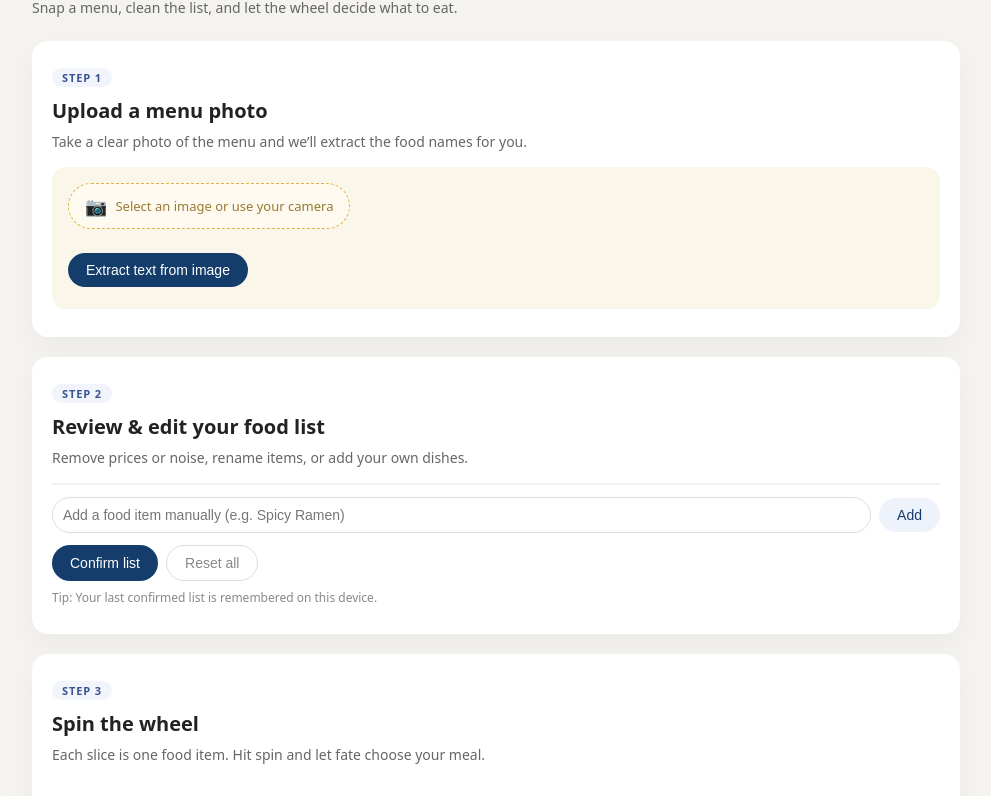
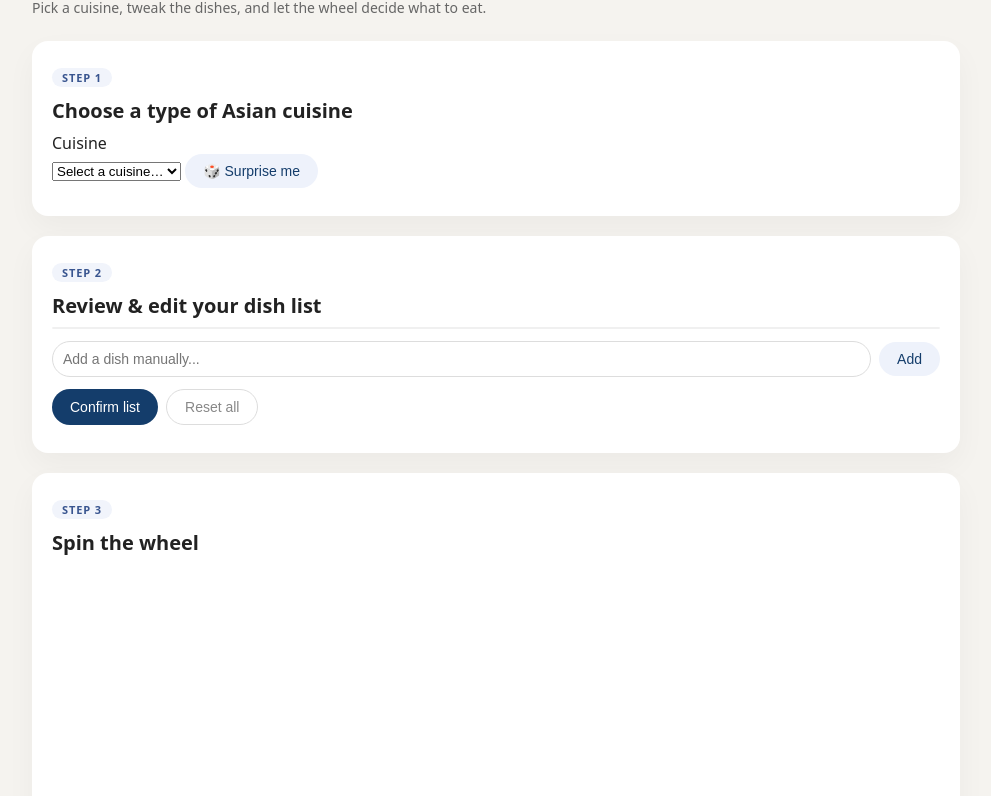
Before and after one commit to skyr3339/asian-cuisine-picker-wheel-with-maps, a plain HTML site: page index.html in a window 1280 px wide. Shown: the part 85-881 px from the top of the page, without its empty margins (144-1135 px from the left). Drawn offline with nearby package versions, Linux system fonts and the light colour scheme; a small style sheet from the web is missing.

Commit message:
Update index.html

```diff
--- a/index.html
+++ b/index.html
@@ -2,19 +2,27 @@
 <html lang="en">
 <head>
   <meta charset="UTF-8" />
-  <title>Food Menu Spinner</title>
+  <title>Asian Cuisine Spinner</title>
+
   <link rel="stylesheet" href="style.css" />
-  <!-- Tesseract.js CDN -->
-  <script src="https://unpkg.com/tesseract.js@4.0.2/dist/tesseract.min.js"></script>
+
+  <!-- Leaflet CSS -->
+  <link
+    rel="stylesheet"
+    href="https://unpkg.com/leaflet@1.9.4/dist/leaflet.css"
+    integrity="sha256-sA+e2tu8CjQbCM1j4036whhtjfiVxz41IrT9YvCj0uA="
+    crossorigin=""
+  />
 </head>
+
 <body>
   <main class="app-shell">
     <header class="app-header">
       <div class="header-row">
         <div class="header-text">
-          <h1>Food Menu Spinner</h1>
+          <h1>Asian Cuisine Spinner</h1>
           <p class="subtitle">
-            Snap a menu, clean the list, and let the wheel decide what to eat.
+            Pick a cuisine, tweak the dishes, and let the wheel decide what to eat.
           </p>
         </div>
         <button id="themeToggle" class="ghost-btn theme-toggle" type="button">
@@ -23,66 +31,71 @@
       </div>
     </header>
 
-    <!-- Step 1: Upload & OCR -->
+    <!-- Step 1 -->
     <section class="section-box">
       <div class="step-label">Step 1</div>
-      <h2>Upload a menu photo</h2>
-      <p class="section-desc">
-        Take a clear photo of the menu and we’ll extract the food names for you.
-      </p>
+      <h2>Choose a type of Asian cuisine</h2>
 
-      <div class="upload-box">
-        <label for="menuImageInput" class="upload-label">
-          <span class="upload-icon">📷</span>
-          <span>Select an image or use your camera</span>
-        </label>
-        <input id="menuImageInput" type="file" accept="image/*" capture="environment" />
+      <div class="cuisine-box">
+        <label class="cuisine-label">Cuisine</label>
 
-        <div id="imagePreviewWrapper" class="image-preview-wrapper">
-          <img id="menuImagePreview" alt="Menu preview" />
+        <div class="cuisine-row">
+          <select id="cuisineSelect" class="cuisine-select">
+            <option value="">Select a cuisine…</option>
+
+            <optgroup label="East Asia">
+              <option value="Japanese">Japanese</option>
+              <option value="Chinese">Chinese</option>
+              <option value="Korean">Korean</option>
+              <option value="Taiwanese">Taiwanese</option>
+            </optgroup>
+
+            <optgroup label="Southeast Asia">
+              <option value="Thai">Thai</option>
+              <option value="Malaysian">Malaysian</option>
+              <option value="Indonesian">Indonesian</option>
+              <option value="Vietnamese">Vietnamese</option>
+              <option value="Filipino">Filipino</option>
+              <option value="Singaporean">Singaporean</option>
+            </optgroup>
+
+            <optgroup label="South Asia">
+              <option value="Indian">Indian</option>
+              <option value="Pakistani">Pakistani</option>
+              <option value="Sri Lankan">Sri Lankan</option>
+              <option value="Bangladeshi">Bangladeshi</option>
+              <option value="Nepalese">Nepalese</option>
+            </optgroup>
+          </select>
+
+          <button id="surpriseCuisineBtn" class="secondary-btn surprise-btn">
+            🎲 Surprise me
+          </button>
         </div>
-
-        <button id="extractTextBtn" class="primary-btn">Extract text from image</button>
-        <div id="ocrStatus" class="status-text"></div>
       </div>
     </section>
 
-    <!-- Step 2: Edit food list -->
+    <!-- Step 2 -->
     <section class="section-box">
       <div class="step-label">Step 2</div>
-      <h2>Review & edit your food list</h2>
-      <p class="section-desc">
-        Remove prices or noise, rename items, or add your own dishes.
-      </p>
-
+      <h2>Review & edit your dish list</h2>
       <ul id="foodList" class="food-list"></ul>
 
-      <div id="addItemWrapper" class="add-item-row">
-        <input
-          id="newItemInput"
-          type="text"
-          placeholder="Add a food item manually (e.g. Spicy Ramen)"
-        />
+      <div class="add-item-row">
+        <input id="newItemInput" type="text" placeholder="Add a dish manually..." />
         <button id="addItemBtn" class="secondary-btn">Add</button>
       </div>
 
       <div class="section-actions">
         <button id="confirmListBtn" class="primary-btn">Confirm list</button>
-        <button id="resetBtn" type="button" class="ghost-btn">Reset all</button>
+        <button id="resetBtn" class="ghost-btn">Reset all</button>
       </div>
-
-      <p class="hint-text">
-        Tip: Your last confirmed list is remembered on this device.
-      </p>
     </section>
 
-    <!-- Step 3: Spin wheel -->
+    <!-- Step 3 -->
     <section class="section-box">
       <div class="step-label">Step 3</div>
       <h2>Spin the wheel</h2>
-      <p class="section-desc">
-        Each slice is one food item. Hit spin and let fate choose your meal.
-      </p>
 
       <div class="wheel-wrapper">
         <canvas id="wheelCanvas" width="520" height="560"></canvas>
@@ -91,6 +104,12 @@
       <button id="spinBtn" class="spin-btn">Spin!</button>
 
       <div id="resultText" class="result-text"></div>
+      <div id="mapsLinkContainer" class="maps-link-container"></div>
+
+      <!-- Leaflet map -->
+      <div id="mapContainer">
+        <div id="map" class="leaflet-map"></div>
+      </div>
     </section>
 
     <footer class="app-footer">
@@ -98,6 +117,13 @@
     </footer>
   </main>
 
+  <!-- Leaflet JS -->
+  <script
+    src="https://unpkg.com/leaflet@1.9.4/dist/leaflet.js"
+    integrity="sha256-o9N1j7kP5LhYMRR0Ew4QdxI6t6R20j6pJf2XkZjBlr0="
+    crossorigin="">
+  </script>
+
   <script src="script.js"></script>
 </body>
 </html>
```
